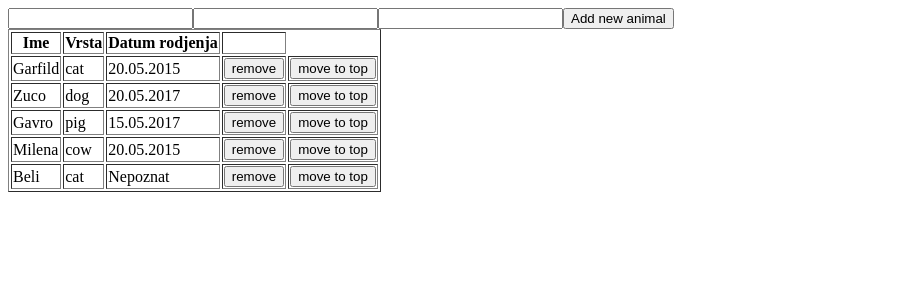
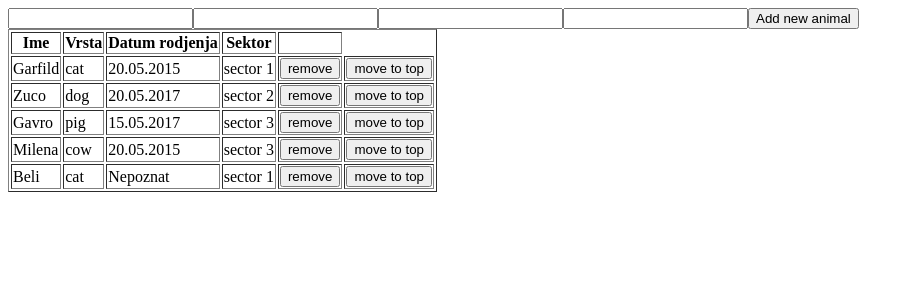
Before and after one commit to kapetan91/Zoo, an Angular app: page / in a window 1280 px wide. Shown: the top 300 px of the page, without its empty margins (0-914 px from the left). Built offline with nearby package versions, Linux system fonts and the light colour scheme.

Commit message:
sedmi zadatak

```diff
--- a/src/app/animal-list/animal-list.component.html
+++ b/src/app/animal-list/animal-list.component.html
@@ -2,6 +2,7 @@
 <input type = "text" name = "name" [(ngModel)] = "newAnimal.name">
 <input type = "text" name = "species" [(ngModel)] = "newAnimal.species">
 <input type = "text" name = "dateOfBirth" [(ngModel)] = "newAnimal.dateOfBirth">
+<input type = "text" name = "sector" [(ngModel)] = "newAnimal.sector.name">
 <button (click)="addAnimal()">Add new animal</button>
 </form>
 
@@ -10,12 +11,14 @@
 		<th>Ime</th>
 		<th>Vrsta</th>
 		<th>Datum rodjenja</th>
+		<th>Sektor</th>
 		<th></th>
 	</tr>
 	<tr *ngFor="let animal of animals">
 		<td> {{ animal.name }} </td>
 		<td> {{ animal.species }} </td>
 		<td> {{ birth(animal) }} </td>
+		<td> {{ animal.sector.name }} </td>
 		<td><button (click)="remove(animal)">remove</button> </td>
 		<td><button (click)="moveToTop(animal)">move to top</button> </td>
 </tr>
--- a/src/app/animal-list/animal-list.component.ts
+++ b/src/app/animal-list/animal-list.component.ts
@@ -1,5 +1,8 @@
 import { Component, OnInit } from '@angular/core';
-import { Animal } from  './animal'
+import { Animal } from  './animal';
+import { Sector } from './sector'
+
+
 @Component({
   selector: 'app-animal-list',
   templateUrl: './animal-list.component.html',
@@ -7,22 +10,23 @@ import { Animal } from  './animal'
 })
 export class AnimalListComponent implements OnInit {
 
+	new
 	animals:Array<Animal> = [
 
-	new Animal('Garfild', 'cat', '20.05.2015'),
-	new Animal('Zuco', 'dog', '20.05.2017'),
-	new Animal('Gavro', 'pig', '15.05.2017'),
-	new Animal('Milena', 'cow', '20.05.2015'),
-	new Animal('Beli', 'cat', '')
+	new Animal('Garfild', 'cat', '20.05.2015', new Sector ('sector 1', 'surface 1')),
+	new Animal('Zuco', 'dog', '20.05.2017', new Sector ('sector 2', 'surface 2')),
+	new Animal('Gavro', 'pig', '15.05.2017', new Sector ('sector 3', 'surface 3')),
+	new Animal('Milena', 'cow', '20.05.2015', new Sector ('sector 3', 'surface 3')),
+	new Animal('Beli', 'cat', '', new Sector ('sector 1', 'surface 1'))
 
 
 ]
-	newAnimal:Animal = new Animal('', '', '')
+	newAnimal:Animal = new Animal('', '', '', new Sector('', ''))
 
 
 	addAnimal(){
 		this.animals.push(this.newAnimal)
-		this.newAnimal = new Animal ('', '', '')
+		this.newAnimal = new Animal ('', '', '', new Sector('', ''))
 	}
 
 	birth(animal){
@@ -49,6 +53,7 @@ export class AnimalListComponent implements OnInit {
 	}
 
 
+
   constructor() { }
 
   ngOnInit() {
--- a/src/app/animal-list/animal.ts
+++ b/src/app/animal-list/animal.ts
@@ -1,12 +1,16 @@
+import { Sector } from './sector';
+
 export class Animal{
 
     name:string;
     species:string;
     dateOfBirth:string;
+    sector:Sector;
 
-    constructor(name:string, species:string, dateOfBirth:string){
+    constructor(name:string, species:string, dateOfBirth:string, sector:Sector){
       this.name = name;
       this.species = species;
       this.dateOfBirth = dateOfBirth
+      this.sector = sector;
     }
   }
--- /dev/null
+++ b/src/app/animal-list/sector.ts
@@ -0,0 +1,9 @@
+export class Sector{
+	name:string;
+	surface:string;
+
+	constructor(name:string, surface:string){
+		this.name = name;
+		this.surface = surface;
+	}
+}
```
